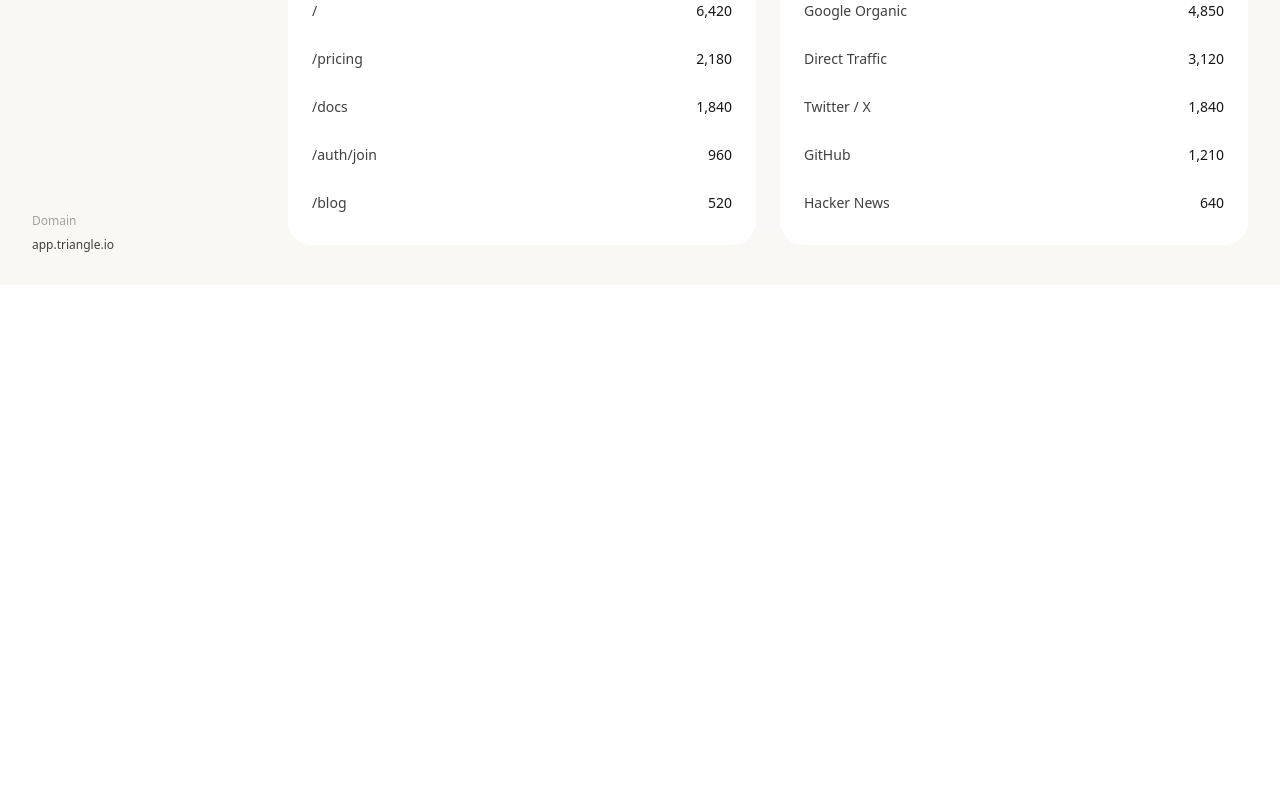
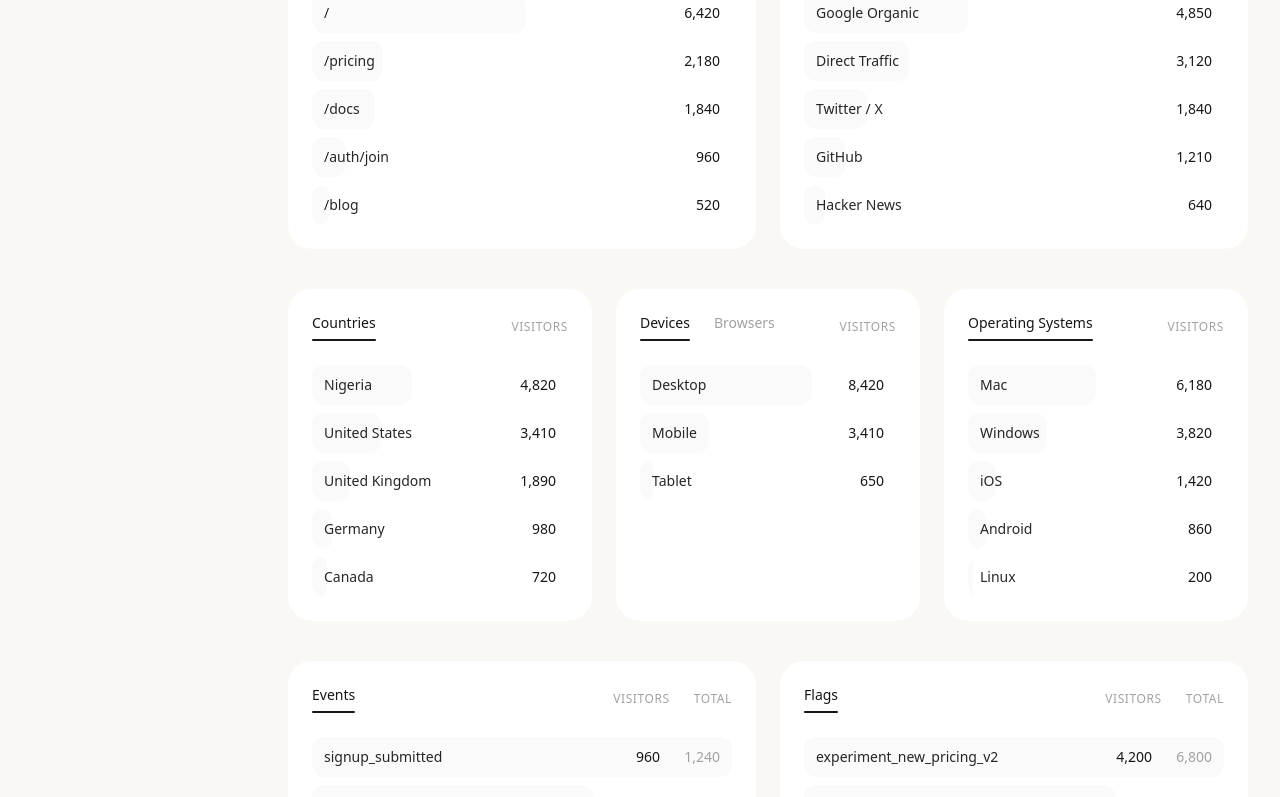
Before and after one commit to wisdomnova/triangle-analytics, a Next.js app: page /overview in a window 1280 px wide. Shown: the part 1080-1877 px from the top of the page. Before the commit the page ends 1365 px from the top, so only its background shows below. Built offline with nearby package versions, Linux system fonts and the light colour scheme.

Commit message:
feat: add complete free telemetry suite (countries, devices, OS, events, flags)

```diff
--- a/app/(dashboard)/overview/page.tsx
+++ b/app/(dashboard)/overview/page.tsx
@@ -41,37 +41,90 @@ export default function OverviewPage() {
     { date: "Sun", visitors: 4200, pageViews: 12500, bounceRate: 22 },
   ];
 
-  const breakdownDataLeft = {
+  const pagesData = {
     Pages: [
-      { name: "/", count: 6420 },
-      { name: "/pricing", count: 2180 },
-      { name: "/docs", count: 1840 },
-      { name: "/auth/join", count: 960 },
-      { name: "/blog", count: 520 },
+      { name: "/", count: 6420, percentage: 51 },
+      { name: "/pricing", count: 2180, percentage: 17 },
+      { name: "/docs", count: 1840, percentage: 15 },
+      { name: "/auth/join", count: 960, percentage: 8 },
+      { name: "/blog", count: 520, percentage: 4 },
     ],
     Routes: [
-      { name: "/api/v1/event", count: 24800 },
-      { name: "/api/v1/track", count: 18200 },
-      { name: "/api/v1/session", count: 5290 },
+      { name: "/api/v1/event", count: 24800, percentage: 54 },
+      { name: "/api/v1/track", count: 18200, percentage: 39 },
+      { name: "/api/v1/session", count: 5290, percentage: 11 },
     ],
     Hostnames: [
-      { name: "app.domain.com", count: 9400 },
-      { name: "www.domain.com", count: 3080 },
+      { name: "app.domain.com", count: 9400, percentage: 75 },
+      { name: "www.domain.com", count: 3080, percentage: 25 },
     ],
   };
 
-  const breakdownDataRight = {
+  const referrersData = {
     Referrers: [
-      { name: "Google Organic", count: 4850 },
-      { name: "Direct Traffic", count: 3120 },
-      { name: "Twitter / X", count: 1840 },
-      { name: "GitHub", count: 1210 },
-      { name: "Hacker News", count: 640 },
+      { name: "Google Organic", count: 4850, percentage: 39 },
+      { name: "Direct Traffic", count: 3120, percentage: 25 },
+      { name: "Twitter / X", count: 1840, percentage: 15 },
+      { name: "GitHub", count: 1210, percentage: 10 },
+      { name: "Hacker News", count: 640, percentage: 5 },
     ],
     "UTM Parameters": [
-      { name: "utm_source=twitter", count: 1420 },
-      { name: "utm_source=newsletter", count: 890 },
-      { name: "utm_campaign=product_hunt", count: 480 },
+      { name: "utm_source=twitter", count: 1420, percentage: 45 },
+      { name: "utm_source=newsletter", count: 890, percentage: 28 },
+      { name: "utm_campaign=launch_v2", count: 480, percentage: 15 },
+    ],
+  };
+
+  const countriesData = {
+    Countries: [
+      { name: "Nigeria", count: 4820, percentage: 39 },
+      { name: "United States", count: 3410, percentage: 27 },
+      { name: "United Kingdom", count: 1890, percentage: 15 },
+      { name: "Germany", count: 980, percentage: 8 },
+      { name: "Canada", count: 720, percentage: 6 },
+    ],
+  };
+
+  const devicesData = {
+    Devices: [
+      { name: "Desktop", count: 8420, percentage: 67 },
+      { name: "Mobile", count: 3410, percentage: 27 },
+      { name: "Tablet", count: 650, percentage: 5 },
+    ],
+    Browsers: [
+      { name: "Chrome", count: 7120, percentage: 57 },
+      { name: "Safari", count: 3240, percentage: 26 },
+      { name: "Firefox", count: 1180, percentage: 9 },
+      { name: "Edge", count: 940, percentage: 8 },
+    ],
+  };
+
+  const osData = {
+    "Operating Systems": [
+      { name: "Mac", count: 6180, percentage: 50 },
+      { name: "Windows", count: 3820, percentage: 31 },
+      { name: "iOS", count: 1420, percentage: 11 },
+      { name: "Android", count: 860, percentage: 7 },
+      { name: "Linux", count: 200, percentage: 2 },
+    ],
+  };
+
+  const eventsData = {
+    Events: [
+      { name: "signup_submitted", count: 960, total: 1240 },
+      { name: "pricing_plan_selected", count: 640, total: 820 },
+      { name: "script_verified", count: 410, total: 530 },
+      { name: "docs_copied", count: 280, total: 390 },
+      { name: "report_exported", count: 120, total: 160 },
+    ],
+  };
+
+  const flagsData = {
+    Flags: [
+      { name: "experiment_new_pricing_v2", count: 4200, total: 6800 },
+      { name: "feature_live_websocket", count: 3100, total: 4900 },
+      { name: "flag_dark_theme_default", count: 1800, total: 2400 },
+      { name: "flag_cookie_free_telemetry", count: 1200, total: 1700 },
     ],
   };
 
@@ -134,15 +187,45 @@ export default function OverviewPage() {
         />
       </div>
 
-      {/* Breakdown Panels Row */}
+      {/* Primary Traffic Breakdowns: Pages & Referrers */}
       <div className="grid grid-cols-1 lg:grid-cols-2 gap-6 w-full">
         <BreakdownList
           tabs={["Pages", "Routes", "Hostnames"]}
-          data={breakdownDataLeft}
+          data={pagesData}
         />
         <BreakdownList
           tabs={["Referrers", "UTM Parameters"]}
-          data={breakdownDataRight}
+          data={referrersData}
+        />
+      </div>
+
+      {/* Geographic, Device & OS Telemetry Grid */}
+      <div className="grid grid-cols-1 md:grid-cols-3 gap-6 w-full">
+        <BreakdownList
+          tabs={["Countries"]}
+          data={countriesData}
+        />
+        <BreakdownList
+          tabs={["Devices", "Browsers"]}
+          data={devicesData}
+        />
+        <BreakdownList
+          tabs={["Operating Systems"]}
+          data={osData}
+        />
+      </div>
+
+      {/* Free Built-In Custom Events & Feature Flags */}
+      <div className="grid grid-cols-1 lg:grid-cols-2 gap-6 w-full">
+        <BreakdownList
+          tabs={["Events"]}
+          data={eventsData}
+          columns={["VISITORS", "TOTAL"]}
+        />
+        <BreakdownList
+          tabs={["Flags"]}
+          data={flagsData}
+          columns={["VISITORS", "TOTAL"]}
         />
       </div>
     </div>
--- a/components/dashboard/BreakdownList.tsx
+++ b/components/dashboard/BreakdownList.tsx
@@ -5,20 +5,27 @@ import { useState } from "react";
 export interface BreakdownItem {
   name: string;
   count: number;
+  total?: number;
   percentage?: number;
 }
 
 interface BreakdownListProps {
   tabs: string[];
   data: Record<string, BreakdownItem[]>;
+  columns?: string[];
 }
 
-export default function BreakdownList({ tabs, data }: BreakdownListProps) {
+export default function BreakdownList({
+  tabs,
+  data,
+  columns = ["VISITORS"],
+}: BreakdownListProps) {
   const [activeTab, setActiveTab] = useState(tabs[0]);
   const currentItems = data[activeTab] || [];
 
   return (
     <div className="bg-white rounded-3xl p-6 flex flex-col gap-6 flex-1">
+      {/* Header Tabs & Column Labels */}
       <div className="flex items-center justify-between">
         <div className="flex items-center gap-6">
           {tabs.map((tab) => {
@@ -28,7 +35,7 @@ export default function BreakdownList({ tabs, data }: BreakdownListProps) {
                 key={tab}
                 type="button"
                 onClick={() => setActiveTab(tab)}
-                className={`text-sm font-normal transition-colors relative pb-2 cursor-pointer ${
+                className={`text-sm font-medium transition-colors relative pb-2 cursor-pointer ${
                   isActive ? "text-neutral-900" : "text-neutral-400 hover:text-neutral-600"
                 }`}
               >
@@ -41,27 +48,53 @@ export default function BreakdownList({ tabs, data }: BreakdownListProps) {
           })}
         </div>
 
-        <span className="text-xs font-light text-neutral-400 tracking-wider">
-          VISITORS
-        </span>
+        <div className="flex items-center gap-6 text-xs font-light text-neutral-400 tracking-wider">
+          {columns.map((col, idx) => (
+            <span key={idx}>{col}</span>
+          ))}
+        </div>
       </div>
 
-      <div className="flex flex-col gap-3 min-h-[160px]">
+      {/* List items */}
+      <div className="flex flex-col gap-2 min-h-[180px]">
         {currentItems.length === 0 ? (
-          <div className="flex flex-col items-center justify-center flex-1 py-8 text-neutral-400">
-            <span className="text-xs font-light">No data found for selected period</span>
+          <div className="flex flex-col items-center justify-center flex-1 py-10 text-neutral-400">
+            <span className="text-xs font-light">No records found for selected period</span>
           </div>
         ) : (
-          currentItems.map((item, idx) => (
-            <div key={idx} className="flex items-center justify-between py-2 text-sm">
-              <span className="font-normal text-neutral-700 truncate max-w-[220px]">
-                {item.name}
-              </span>
-              <span className="font-light text-neutral-900">
-                {item.count.toLocaleString()}
-              </span>
-            </div>
-          ))
+          currentItems.map((item, idx) => {
+            const pct = item.percentage ?? Math.min(100, Math.round((item.count / (currentItems[0]?.count || 1)) * 100));
+            return (
+              <div
+                key={idx}
+                className="relative flex items-center justify-between py-2.5 px-3 rounded-xl overflow-hidden hover:bg-neutral-50/70 transition-colors"
+              >
+                {/* Subtle horizontal progress background */}
+                <div
+                  className="absolute inset-y-0 left-0 bg-neutral-100/50 rounded-xl pointer-events-none"
+                  style={{ width: `${pct}%` }}
+                />
+
+                <span className="relative z-10 font-normal text-sm text-neutral-800 truncate max-w-[200px]">
+                  {item.name}
+                </span>
+
+                <div className="relative z-10 flex items-center gap-6 text-sm font-light text-neutral-900">
+                  <span>{item.count.toLocaleString()}</span>
+                  {item.total !== undefined && (
+                    <span className="text-neutral-400 min-w-[36px] text-right">
+                      {item.total.toLocaleString()}
+                    </span>
+                  )}
+                  {item.percentage !== undefined && item.total === undefined && columns.includes("PERCENT") && (
+                    <span className="text-neutral-400 min-w-[36px] text-right">
+                      {item.percentage}%
+                    </span>
+                  )}
+                </div>
+              </div>
+            );
+          })
         )}
       </div>
     </div>
```
